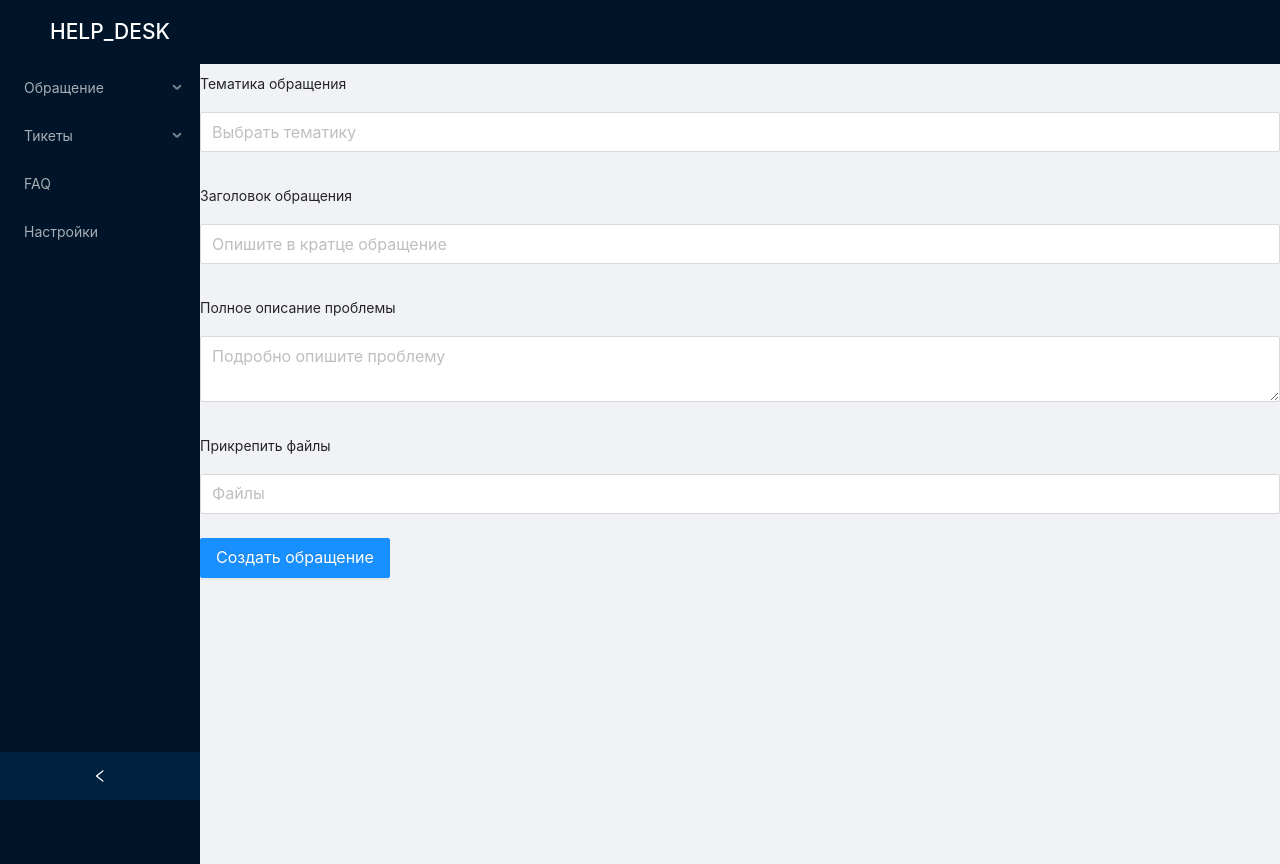
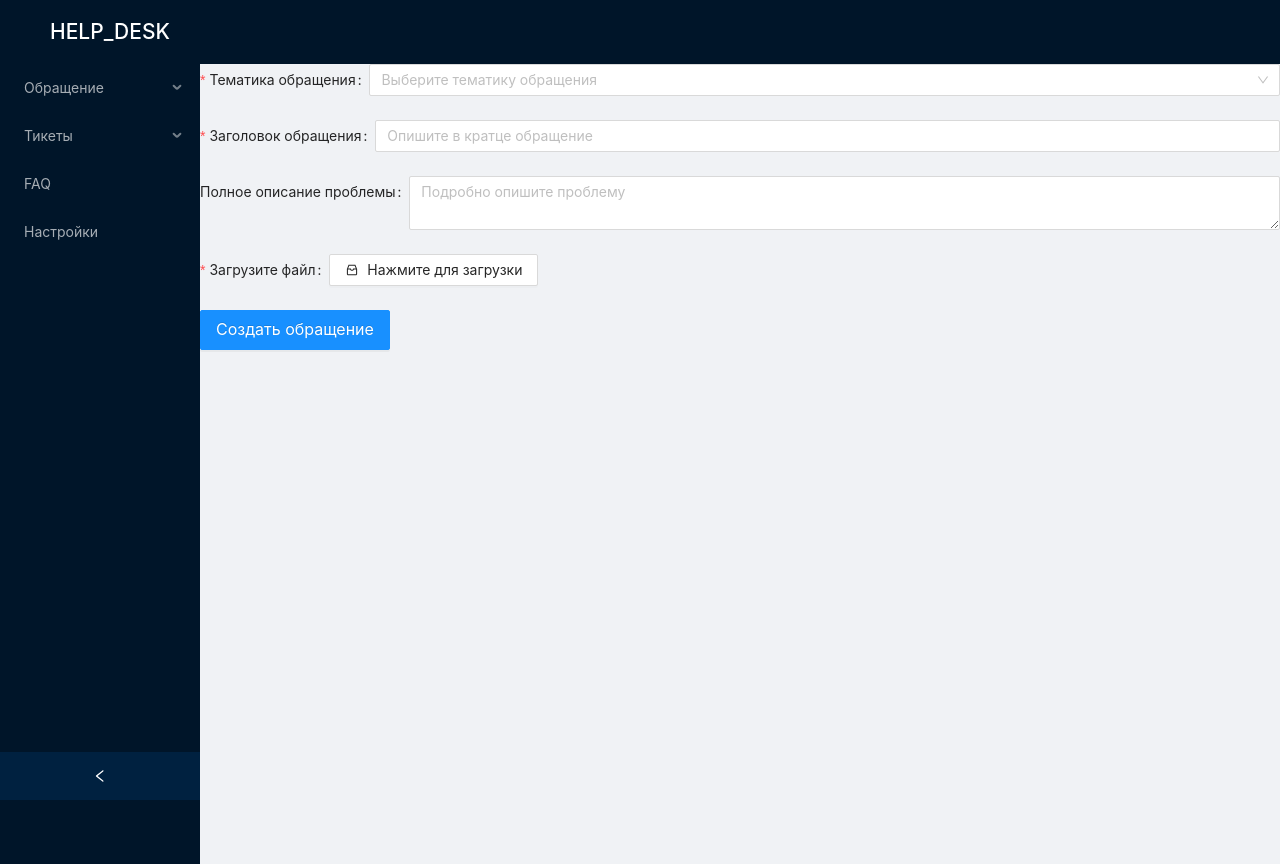
Before and after one commit to Yevgeniy-Ten/help-desk, a React (Create React App) app in the folder frontend/: page /appeals/add in a window 1280 px wide. Built offline with nearby package versions, Linux system fonts and the light colour scheme.

Commit message:
#4 Доработал компонент AddAppealForm, добавил селектор и загрузку файлов

```diff
--- a/frontend/src/components/AppealsFilter/AppealsFilter.js
+++ b/frontend/src/components/AppealsFilter/AppealsFilter.js
@@ -4,8 +4,8 @@ import {Input, Form, Button, Checkbox} from "antd";
 
 const AppealsFilter = () => {
     const [form] = Form.useForm()
-    const submitFormHandler = (event) => {
-
+    const submitFormHandler = (value) => {
+        console.log(value);
     }
 
     return (
--- /dev/null
+++ b/frontend/src/components/UploadFile/FileInput.js
@@ -0,0 +1,68 @@
+import React, { useRef, useState } from 'react';
+import {
+    Button,
+    Input
+    } from "antd";
+import { InboxOutlined, DeleteTwoTone } from '@ant-design/icons';
+
+const FileInput = ({name, onChange, error}) => {
+    const inputRef = useRef();
+    const [filesList, setFilesList] = useState([]);
+
+    const onFileChange = e => {
+        const filesListCopy = [...filesList];
+        filesListCopy.push(e.target.files[0]);
+        setFilesList(filesListCopy);
+        // if(e.target.files[0]) {
+        //     setFilename(e.target.files[0].name)
+        // } else{
+        //     setFilename('')
+        // }
+        onChange(filesListCopy);
+    };
+
+    const activateInput = () => {
+        inputRef.current.click();
+    };
+
+    return (
+        <>
+            <input
+                type="file"
+                name={name}
+                style={{display: "none"}}
+                onChange={onFileChange}
+                ref={inputRef}
+            />
+            <>
+                {/* <Input
+                id={name}
+                value={filename}
+                disabled={true}
+                onClick={activateInput}
+                /> */}
+                <Button
+                id="selectFile"
+                icon={<InboxOutlined />}
+                onClick={activateInput}
+                >
+                    Нажмите для загрузки
+                </Button>
+                {filesList.map((file, index) => {
+                    return (
+                        <div key={index} style={{"border": "1px solid #ff4d4f"}}>
+                            <span>
+                                {file.name}
+                            </span>
+                            <span style={{marginLeft: "5px"}}>
+                                <DeleteTwoTone color="red"/>
+                            </span>
+                        </div>
+                    )
+                })}
+            </>
+        </>
+    );
+};
+
+export default FileInput;
--- a/frontend/src/containers/Appeals/AddAppealForm/AddAppealForm.js
+++ b/frontend/src/containers/Appeals/AddAppealForm/AddAppealForm.js
@@ -1,38 +1,126 @@
-import React from "react";
-import { Button, Form, Input } from "antd";
-import 'antd/dist/antd.css';
+import React, { useEffect, useState } from "react";
+import {
+    Button,
+    Form,
+    Input,
+    Select,
+    Upload
+    } from "antd";
+import FileInput from "../../../components/UploadFile/FileInput";
+// import 'antd/dist/antd.css';
+// import { UploadOutlined, InboxOutlined } from '@ant-design/icons';
+const { Option } = Select;
 
 const AddAppealForm = () => {
-    const [form] = Form.useForm()
-    const submitFormHandler = (event) => {
+    const [form] = Form.useForm();
 
+    useEffect(() => {
+        //выгружает список тематик для options
+    }, []);
+
+    const submitFormHandler = (value) => {
+        console.log(value);
     }
+
+    const onGenderChange = (value) => {
+        form.setFieldsValue({ topic: value });
+    };
+
+    const normFile = (filesList) => {
+        console.log(filesList);
+
+        // const name = e.target.name;
+        // const file = e.target.files[0];
+        // console.log(name);
+        // console.log(file);
+        form.setFieldsValue({ upload: filesList });
+    };
     return (
         <Form
             form={form}
             name="add-appeal"
-            size={"large"}
-            layout={"vertical"}
+            size={"default"}
+            layout={"horizontal"}
             onFinish={submitFormHandler}
+            // className={}
         >
             <Form.Item
-                name={"email"}
-                label="Тематика обращения">
-                <Input placeholder={"Выбрать тематику"} />
+                name={"topic"}
+                label="Тематика обращения"
+                rules={[
+                    {
+                        required: true,
+                    },
+                ]}
+            >
+                {/* <Input /> */}
+                <Select
+                placeholder="Выберите тематику обращения"
+                onChange={onGenderChange}
+                allowClear
+                >
+                    <Option value={"IT"}>IT</Option>
+                    <Option value={"телефония"}>телефония</Option>
+                    <Option value={"другое"}>другое</Option>
+                </Select>
             </Form.Item>
             <Form.Item
-                name={"status"}
-                label="Заголовок обращения">
+            name={"title"}
+            label="Заголовок обращения"
+            rules={[
+                {
+                    required: true,
+                },
+            ]}
+            >
                 <Input placeholder={"Опишите в кратце обращение"} />
             </Form.Item>
-            <Form.Item name={['user', 'introduction']} label="Полное описание проблемы">
+            <Form.Item
+            // name={['user', 'introduction']}
+            name={"description"}
+            label="Полное описание проблемы">
                 <Input.TextArea placeholder={"Подробно опишите проблему"} />
             </Form.Item>
             <Form.Item
+            name={"upload"}
+            label="Загрузите файл"
+            rules={[
+                {
+                    required: true,
+                },
+            ]}
+            >
+                <FileInput
+                name="upload"
+                onChange={normFile}
+                />
+            </Form.Item>
+            {/* <Form.Item
                 label={"Прикрепить файлы"}
                 name={"date"}>
                 <Input placeholder="Файлы" />
-            </Form.Item>
+            </Form.Item> */}
+            {/* <Form.Item label="Файлы">
+                <Form.Item name="dragger" valuePropName="fileList" getValueFromEvent={normFile} noStyle>
+                    <Upload.Dragger name="files">
+                        <p className="ant-upload-drag-icon">
+                            <InboxOutlined />
+                        </p>
+                        <p className="ant-upload-text">Нажмите или перетащите файлы в эту область</p>
+                    </Upload.Dragger>
+                </Form.Item>
+            </Form.Item> */}
+            {/* <Form.Item
+            name="upload"
+            label="Файлы"
+            valuePropName="fileList"
+            getValueFromEvent={normFile}
+            extra="longgggggggggggggggggggggggggggggggggg"
+            >
+                <Upload>
+                <Button icon={<InboxOutlined />}>Нажмите для загрузки</Button>
+                </Upload>
+            </Form.Item> */}
             <Form.Item>
                 <Button type="primary" htmlType="submit" size={"large"}>
                     Создать обращение
--- a/frontend/src/index.js
+++ b/frontend/src/index.js
@@ -5,6 +5,7 @@ import {BrowserRouter} from "react-router-dom"
 import App from "./App";
 import "antd/dist/antd.css";
 import store from "./store/configStore";
+import 'antd/dist/antd.css';
 const app = (
     <Provider store={store}>
         <BrowserRouter>
```
Also changed, not shown: frontend/src/index.css (deleted).
